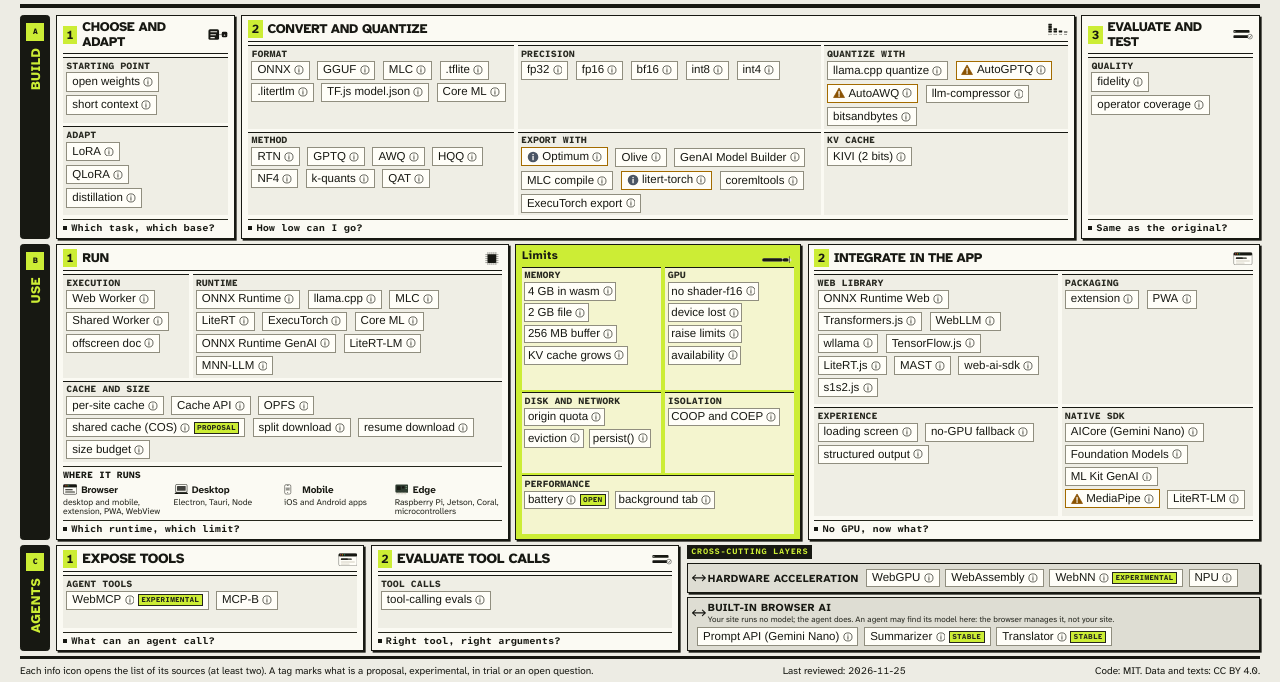
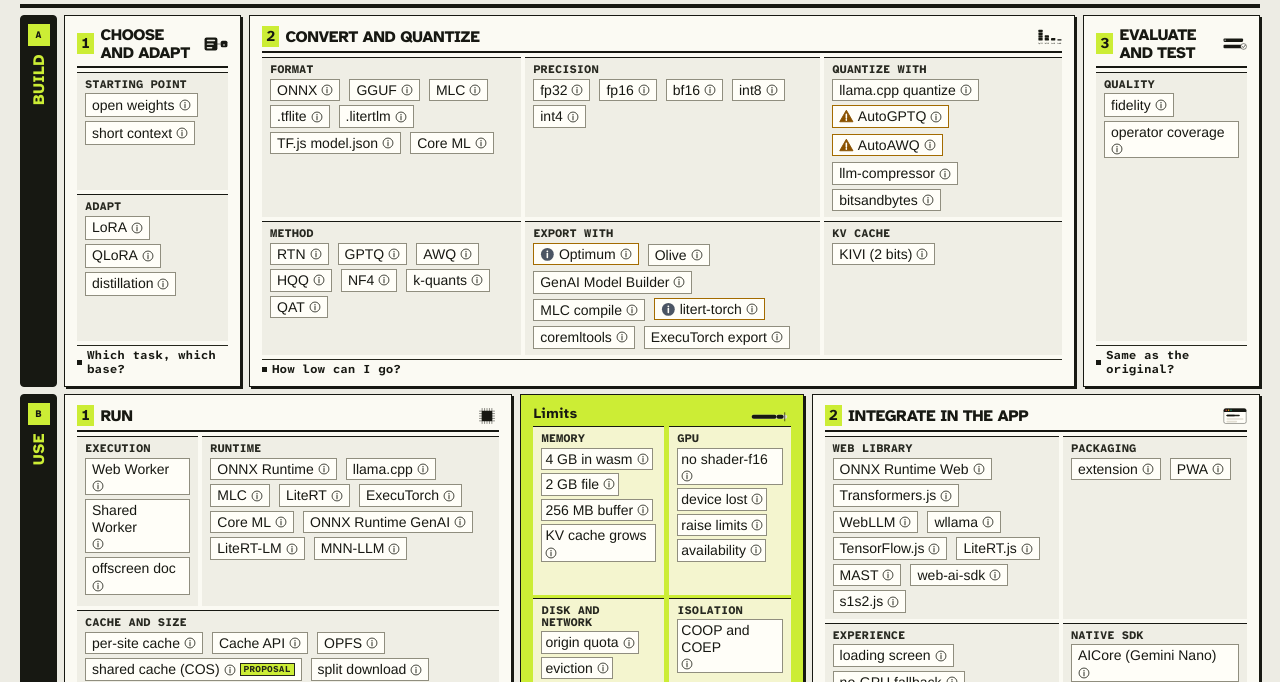
Before and after one commit to eduardoworrel/state-of-the-art-webai, a plain HTML site: page docs/index.html in a window 1280 px wide. Shown: the part 110-792 px from the top of the page. Drawn offline with Linux system fonts and the light colour scheme.

Commit message:
Preserve diagram spacing across desktop editions

```diff
--- a/assets/editions.css
+++ b/assets/editions.css
@@ -213,13 +213,13 @@ html[data-edition] .board{gap:6px}
 html[data-edition] .lane{grid-template-columns:37px minmax(0,1fr);gap:7px}
 html[data-edition] .band{margin-left:44px}
 html[data-edition] [data-lane=build] .steps{grid-template-columns:16fr 67fr 17fr}
-html[data-edition] .card,html[data-edition] .panel{padding:5px 7px}
+html[data-edition] .card,html[data-edition] .panel{padding:10px 12px}
 html[data-edition] .card-h{margin-bottom:4px;padding-bottom:2px}
 html[data-edition] .card-h h2{font-size:clamp(16px,1.24vw,20px)}
-html[data-edition] .card .groups>.group{padding:3px 4px}
-html[data-edition] .panel .groups>.group{padding:3px}
+html[data-edition] .card .groups>.group{padding:6px 8px}
+html[data-edition] .panel .groups>.group{padding:6px 8px}
 html[data-edition] .group h3,html[data-edition] .where h3{font-size:11.5px;margin-bottom:2px}
-html[data-edition] .chips{gap:1px 3px}
+html[data-edition] .chips{gap:4px 6px}
 html[data-edition] .chip,html[data-edition] .panel .chip{font-size:13px;min-height:15px;padding:0 3px;line-height:1.06}
 html[data-edition] .chip em{font-size:8px;padding:1px 2px}
 html[data-edition] .decision{font-size:12px;padding-top:3px;margin-top:4px}
--- a/docs/index.html
+++ b/docs/index.html
@@ -517,13 +517,13 @@ html[data-edition] .board{gap:6px}
 html[data-edition] .lane{grid-template-columns:37px minmax(0,1fr);gap:7px}
 html[data-edition] .band{margin-left:44px}
 html[data-edition] [data-lane=build] .steps{grid-template-columns:16fr 67fr 17fr}
-html[data-edition] .card,html[data-edition] .panel{padding:5px 7px}
+html[data-edition] .card,html[data-edition] .panel{padding:10px 12px}
 html[data-edition] .card-h{margin-bottom:4px;padding-bottom:2px}
 html[data-edition] .card-h h2{font-size:clamp(16px,1.24vw,20px)}
-html[data-edition] .card .groups>.group{padding:3px 4px}
-html[data-edition] .panel .groups>.group{padding:3px}
+html[data-edition] .card .groups>.group{padding:6px 8px}
+html[data-edition] .panel .groups>.group{padding:6px 8px}
 html[data-edition] .group h3,html[data-edition] .where h3{font-size:11.5px;margin-bottom:2px}
-html[data-edition] .chips{gap:1px 3px}
+html[data-edition] .chips{gap:4px 6px}
 html[data-edition] .chip,html[data-edition] .panel .chip{font-size:13px;min-height:15px;padding:0 3px;line-height:1.06}
 html[data-edition] .chip em{font-size:8px;padding:1px 2px}
 html[data-edition] .decision{font-size:12px;padding-top:3px;margin-top:4px}
@@ -1148,7 +1148,6 @@ html[data-edition=deco] .board .chip[aria-expanded=true]{background:#413343;bord
       editionValues = new Set(editionButtons.map(function (b) { return b.dataset.selectEdition; })),
       editionMedia = matchMedia("(min-width:701px)"),
       editionBoard = document.querySelector(".board"), editionLinks = null,
-      editionPage = document.querySelector(".page"),
       editionReading = q.get("fit") === "0", sourceSlot = null,
       originalBands = [], mobileOverview = null, mobileBack = null, mobileReturn = null,
       mobileMedia = matchMedia("(max-width:700px)");
@@ -1227,7 +1226,6 @@ html[data-edition=deco] .board .chip[aria-expanded=true]{background:#413343;bord
     var reading = mobileMedia.matches && editionReading;
     root.dataset.editionSize = reading ? "read" : "fit";
     style.removeProperty("width"); style.removeProperty("zoom"); style.removeProperty("min-height");
-    editionPage.style.removeProperty("zoom");
     if (mobileMedia.matches && !reading) {
       root.dataset.mobileMap = "overview";
       return;
@@ -1238,24 +1236,7 @@ html[data-edition=deco] .board .chip[aria-expanded=true]{background:#413343;bord
     }
     delete root.dataset.mobileMap;
 
-    var page = getComputedStyle(editionPage);
-    var width = editionPage.clientWidth - parseFloat(page.paddingLeft) - parseFloat(page.paddingRight);
-    var budget = Math.max(1, document.documentElement.clientHeight - (editionPage.offsetHeight - editionBoard.getBoundingClientRect().height) - 2);
-    function measure(scale) {
-      style.zoom = String(scale);
-      style.width = (Math.floor(width / scale * 10) / 10) + "px";
-      return editionBoard.getBoundingClientRect().height;
-    }
     if (openBtn) close(false);
-    var lo = 0, hi = 2;
-    for (var j = 0; j < 13; j++) {
-      var mid = (lo + hi) / 2;
-      if (measure(mid) <= budget) lo = mid;
-      else hi = mid;
-    }
-    var scale = Math.max(lo, .01);
-    measure(scale);
-    if (editionMedia.matches) style.minHeight = Math.floor(budget / scale * 10) / 10 + "px";
   }
   function setEdition(choice) {
     if (!editionStyle || !editionValues.has(choice)) return;
```
Also changed, not shown: assets/app.js (+0 -19 lines), docs/embed/index.html (+0 -19 lines).
